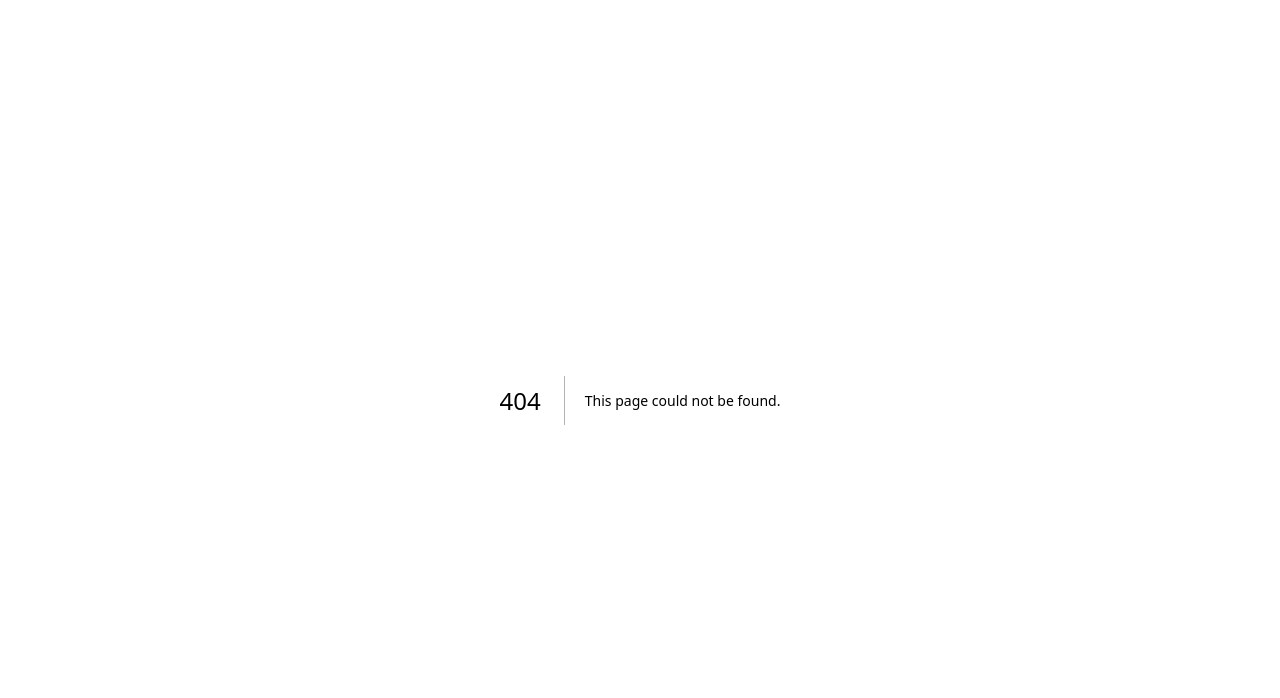
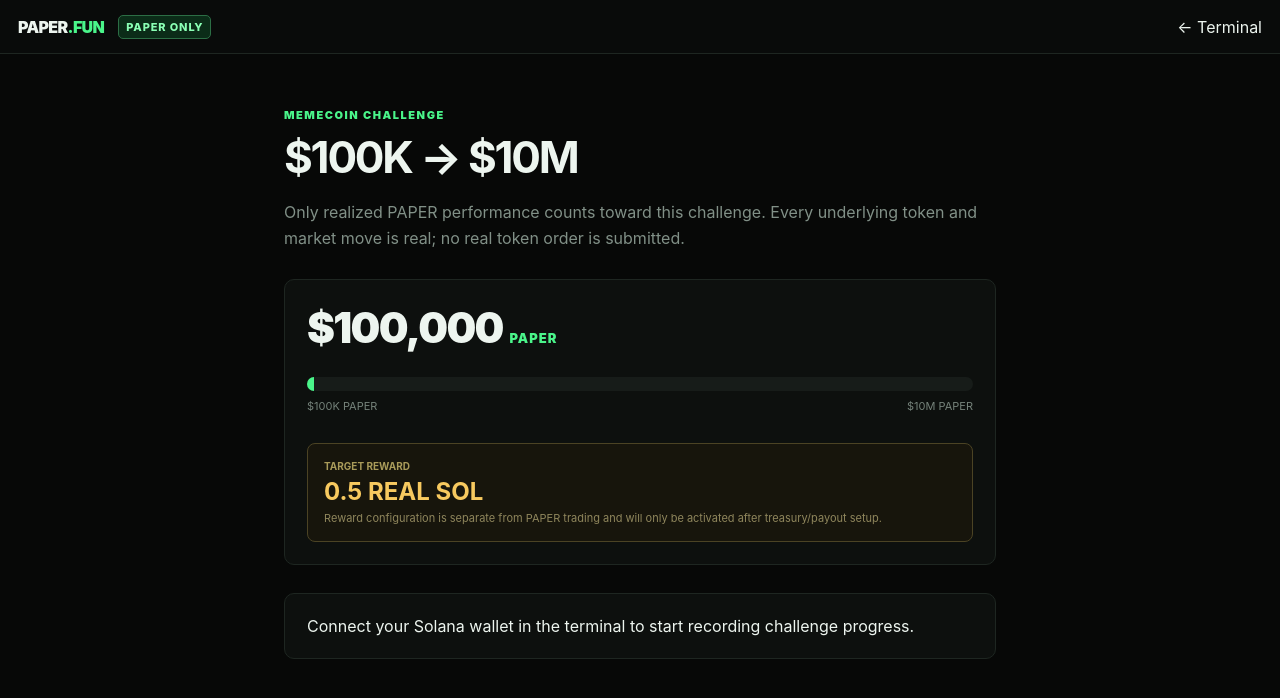
Before and after one commit to arabisbetter/memecoin-paper-terminal, a Next.js app: page /challenges in a window 1280 px wide. Before the commit this address had no page. Shown: the top 698 px of the page. Built offline with nearby package versions, Linux system fonts and the light colour scheme; no server answers.

Commit message:
Add 100K to 10M challenge page

```diff
--- /dev/null
+++ b/src/app/challenges/page.tsx
@@ -0,0 +1,16 @@
+"use client";
+
+import Link from "next/link";
+import { useEffect, useMemo, useState } from "react";
+import { createClient } from "@/lib/supabase/client";
+
+type Challenge={current_value_usd:number;starting_value_usd:number;target_value_usd:number;status:string;started_at:string;completed_at:string|null};
+
+export default function ChallengesPage(){
+  const [challenge,setChallenge]=useState<Challenge|null>(null);
+  const [signedIn,setSignedIn]=useState(false);
+  const supabase=useMemo(()=>{try{return createClient()}catch{return null}},[]);
+  useEffect(()=>{if(!supabase)return;void (async()=>{const {data:{user}}=await supabase.auth.getUser();setSignedIn(!!user);if(!user)return;const {data}=await supabase.from("challenge_entries").select("current_value_usd,starting_value_usd,target_value_usd,status,started_at,completed_at").eq("user_id",user.id).eq("challenge_key","100k_to_10m").maybeSingle();if(data)setChallenge(data as Challenge)})()},[supabase]);
+  const current=Number(challenge?.current_value_usd||100000), target=Number(challenge?.target_value_usd||10000000), progress=Math.max(0,Math.min(100,(current/target)*100));
+  return <div className="page-shell"><header className="page-top"><Link href="/" className="brand">PAPER<span>.FUN</span></Link><span className="paper-pill">PAPER ONLY</span><div className="spacer"/><Link href="/">← Terminal</Link></header><main className="page-content narrow"><div className="eyebrow">MEMECOIN CHALLENGE</div><h1>$100K → $10M</h1><p className="lead">Only realized PAPER performance counts toward this challenge. Every underlying token and market move is real; no real token order is submitted.</p><div className="hero-card"><div className="challenge-number">{current.toLocaleString(undefined,{style:"currency",currency:"USD",maximumFractionDigits:0})} <small>PAPER</small></div><div className="big-progress"><div style={{width:`${progress}%`}}/></div><div className="challenge-scale"><span>$100K PAPER</span><span>$10M PAPER</span></div><div className="reward-box"><b>Target reward</b><strong>0.5 REAL SOL</strong><span>Reward configuration is separate from PAPER trading and will only be activated after treasury/payout setup.</span></div></div>{!signedIn&&<div className="empty-card">Connect your Solana wallet in the terminal to start recording challenge progress.</div>}{signedIn&&!challenge&&<div className="empty-card">Your challenge starts automatically with your first verified PAPER trade.</div>}</main></div>
+}
```
